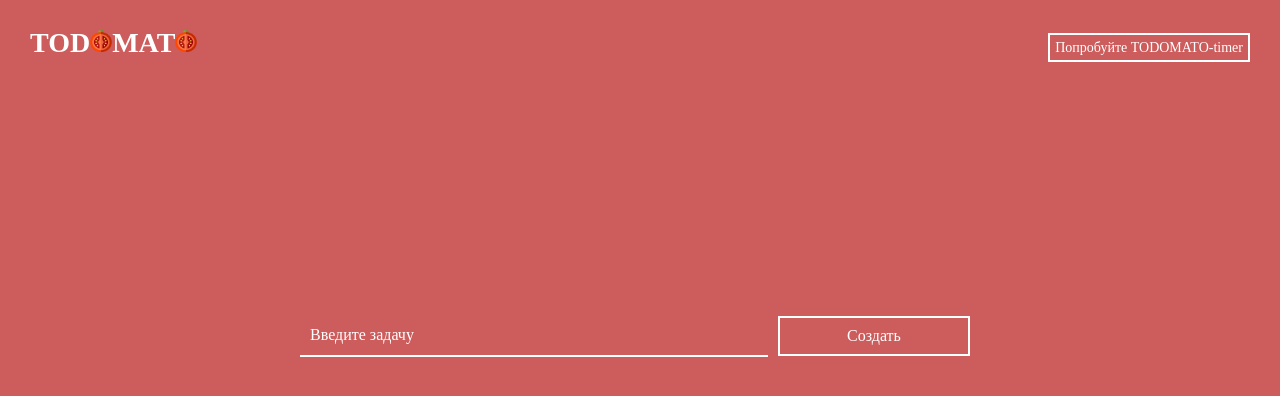
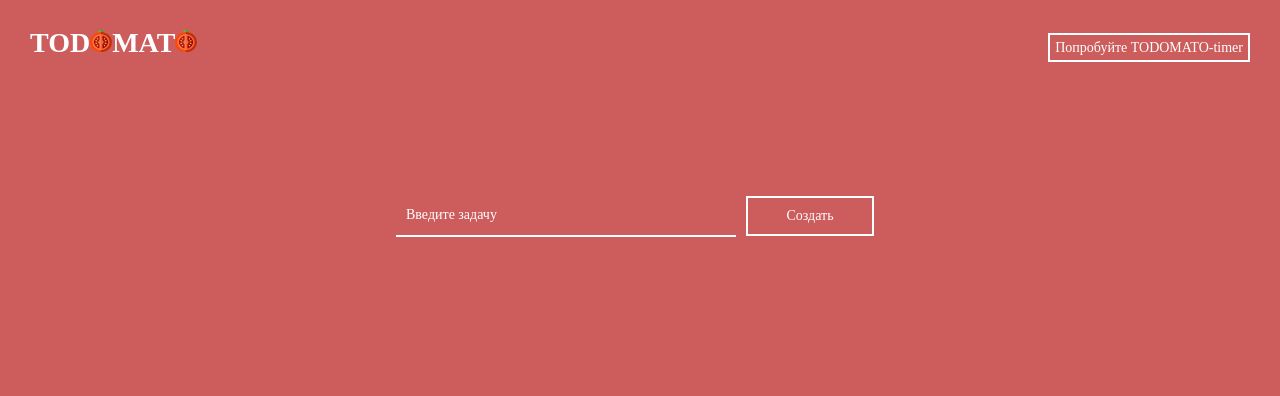
Before and after one commit to PavelEremeev/todomato_list, a React (Create React App) app: page / in a window 1280 px wide. Shown: the top 396 px of the page. Built offline with nearby package versions, Linux system fonts and the light colour scheme.

Commit message:
Изменение стилей Todo

```diff
--- a/src/components/Todo.css
+++ b/src/components/Todo.css
@@ -2,13 +2,13 @@
 	display: flex;
 	justify-content: center;
 	align-items: center;
-	min-height: 70vh;
+	min-height: 40vh;
 
 }
 
 .todo__input {
 	height: 40px;
-	width: 35%;
+	width: 25%;
 	border: none;
 	padding: 0 10px;
 	border-bottom: 2px solid white;
@@ -16,6 +16,7 @@
 	color: white;
 	outline: none;
 	font-family: 'Nunito';
+	font-size: 14px;
 }
 
 .todo__input::placeholder {
@@ -27,6 +28,7 @@ font-weight: 100;
 
 .todo__button {
 	margin: 0 10px;
+	padding: 0;
 	cursor: pointer;
     font-family: 'Nunito';
     outline: none;
@@ -34,8 +36,10 @@ font-weight: 100;
     background: none;
     border: 2px solid white;
     height: 40px;
-    width: 15%;
+    width: 10%;
+	min-width: 78px;
 	transition: ease .2s;
+	font-size: 14px;
 }
 
 .todo__button:hover {
```
